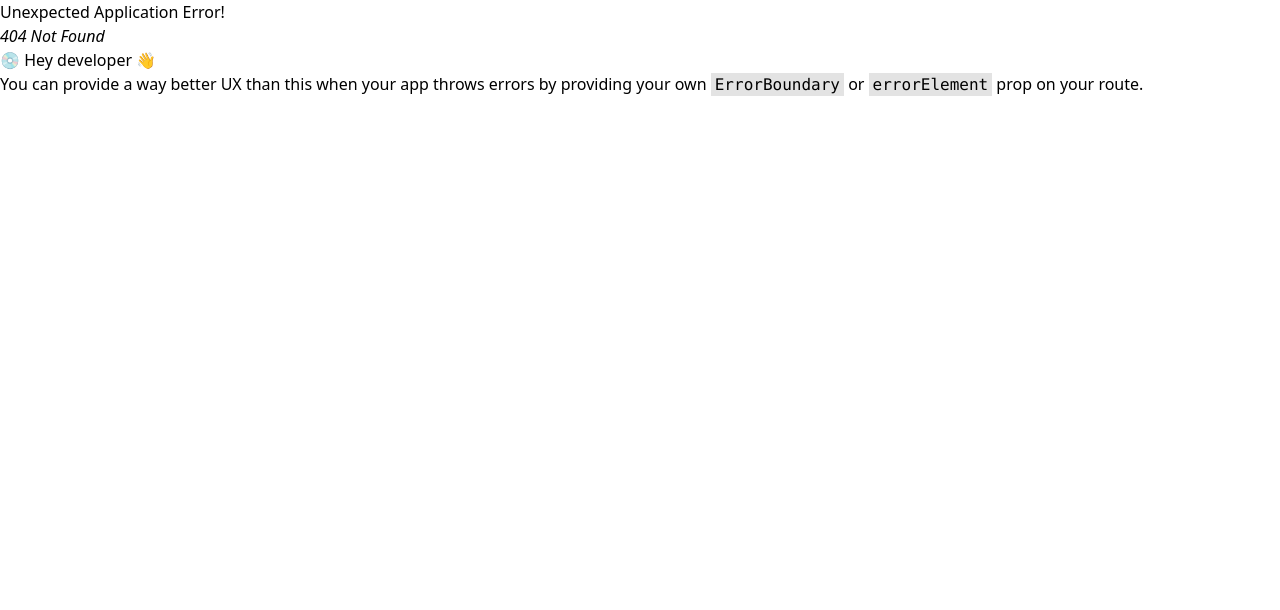
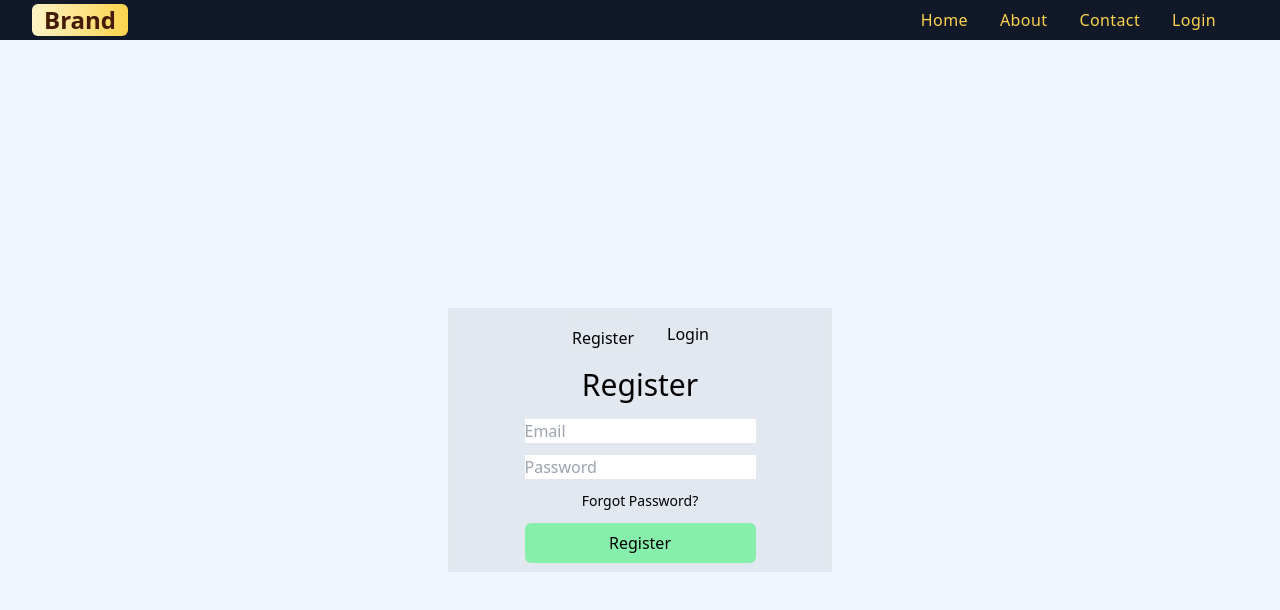
Before and after one commit to atlanticitsolutions/mentoring1, a React (Vite) app: page /loginregister in a window 1280 px wide. Before the commit this address had no page. Shown: the top 610 px of the page. Built offline with nearby package versions, Linux system fonts and the light colour scheme.

Commit message:
Login working v1 not good design

```diff
--- a/package.json
+++ b/package.json
@@ -10,6 +10,7 @@
     "preview": "vite preview"
   },
   "dependencies": {
+    "firebase": "^10.7.1",
     "react": "^18.2.0",
     "react-dom": "^18.2.0",
     "react-router-dom": "^6.21.1"
--- a/src/components/Header.jsx
+++ b/src/components/Header.jsx
@@ -16,6 +16,10 @@ export default function Header() {
     {
       title: 'Contact',
       url: '/#contact',
+    },
+    {
+      title: 'Login',
+      url: '/loginregister',
     },
   ]
 
@@ -45,6 +49,9 @@ export default function Header() {
               </a>
             </li>
           ))}
+          <li>
+
+          </li>
         </ul>
         <div className='xs:hidden'>
           <button
--- /dev/null
+++ b/src/config/firebase-config.js
@@ -0,0 +1,24 @@
+// Import the functions you need from the SDKs you need
+import { initializeApp } from 'firebase/app'
+import { getAnalytics } from 'firebase/analytics'
+import { getAuth } from 'firebase/auth'
+
+// TODO: Add SDKs for Firebase products that you want to use
+// https://firebase.google.com/docs/web/setup#available-libraries
+
+// Your web app's Firebase configuration
+// For Firebase JS SDK v7.20.0 and later, measurementId is optional
+const firebaseConfig = {
+  apiKey: 'AIzaSyBnkJW4FW2jZNc9YBd8JMWceQCafoBgdTY',
+  authDomain: 'mentoring1-f3a94.firebaseapp.com',
+  projectId: 'mentoring1-f3a94',
+  storageBucket: 'mentoring1-f3a94.appspot.com',
+  messagingSenderId: '824165065390',
+  appId: '1:824165065390:web:e375af53c8e5de1dd2c33f',
+  measurementId: 'G-Q8Z6XFQYY7',
+}
+
+// Initialize Firebase
+const app = initializeApp(firebaseConfig)
+const analytics = getAnalytics(app)
+export const auth = getAuth(app)
--- a/src/index.css
+++ b/src/index.css
@@ -6,4 +6,10 @@
   * {
     @apply p-0 m-0 box-border text-base;
   }
+  body {
+    @apply bg-blue-50;
+  }
+  button {
+    @apply bg-green-300 hover:opacity-85 p-2 rounded-md;
+  }
 }
--- a/src/main.jsx
+++ b/src/main.jsx
@@ -9,11 +9,13 @@ import {
   RouterProvider,
 } from 'react-router-dom'
 import { Home } from './pages/Home.jsx'
+import LoginRegister from './pages/LoginRegister.jsx'
 
 const router = createBrowserRouter(
   createRoutesFromElements(
     <Route path='/' element={<App />}>
       <Route index={true} path='/' element={<Home />} />
+      <Route path='/loginregister' element={<LoginRegister />} />
     </Route>
   )
 )
--- /dev/null
+++ b/src/pages/LoginRegister.jsx
@@ -0,0 +1,79 @@
+import React, { useState } from 'react'
+import { auth } from '../config/firebase-config'
+import {
+  createUserWithEmailAndPassword,
+  signInWithEmailAndPassword,
+} from 'firebase/auth'
+import { useNavigate } from 'react-router-dom'
+
+export default function LoginRegister() {
+  const [login, setLogin] = useState(false)
+
+  const history = useNavigate()
+  console.log(auth)
+
+  const handleSubmit = (e, type) => {
+    e.preventDefault()
+    const email = e.target.email.value
+    const password = e.target.password.value
+    if (type == 'signup') {
+      createUserWithEmailAndPassword(auth, email, password)
+        .then((data) => {
+          console.log(data, 'authData')
+          history('/')
+        })
+        .catch((err) => {
+          alert(err.code)
+          setLogin(true)
+        })
+    } else {
+      signInWithEmailAndPassword(auth, email, password)
+        .then((data) => {
+          console.log(data, 'authData')
+          history('/')
+        })
+        .catch((err) => {
+          alert(err.code)
+        })
+    }
+  }
+
+  const handleReset = () => {
+    history('/reset')
+  }
+  return (
+    <div className='flex h-screen m-auto items-center justify-center'>
+      <div className='flex flex-col gap-4 bg-slate-200 text-center  items-center w-96 h-fit p-2 border'>
+        {/* Registration and login Screen */}
+        <div className='flex flex-row gap-8 justify-center items-center '>
+          <div
+            className={login == false ? 'pt-2 border' : 'cursor-pointer'}
+            onClick={() => setLogin(false)}
+          >
+            Register
+          </div>
+          <div
+            className={login == true ? 'pt-2 border' : 'cursor-pointer'}
+            onClick={() => setLogin(true)}
+          >
+            Login
+          </div>
+        </div>
+        <h1 className='text-3xl'>{login ? 'Login' : 'Register'}</h1>
+        <form
+          className='flex flex-col gap-3'
+          onSubmit={(e) => handleSubmit(e, login ? 'signin' : 'signup')}
+        >
+          <input name='email' placeholder='Email' />
+
+          <input name='password' type='password' placeholder='Password' />
+          <p className='text-sm' onClick={handleReset}>
+            Forgot Password?
+          </p>
+
+          <button>{login ? 'Login' : 'Register'}</button>
+        </form>
+      </div>
+    </div>
+  )
+}
```
Also changed, not shown: 1 other file (tests, documents, lock files or other folders).
